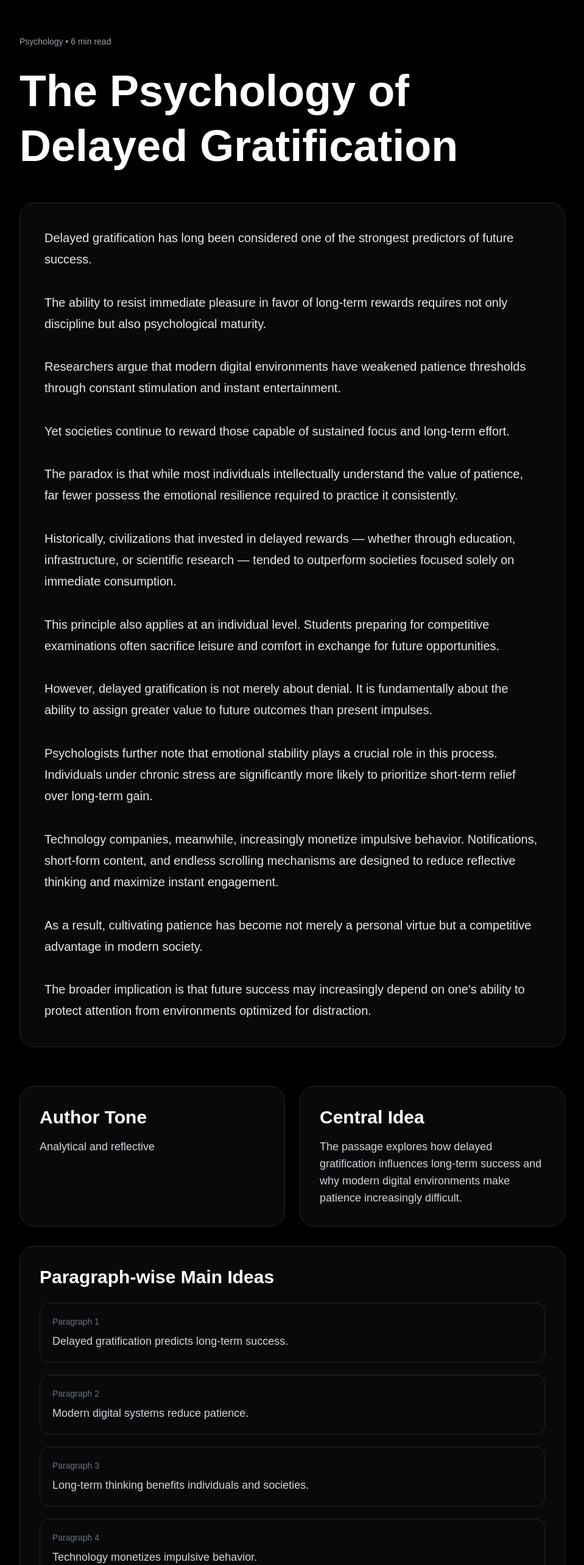
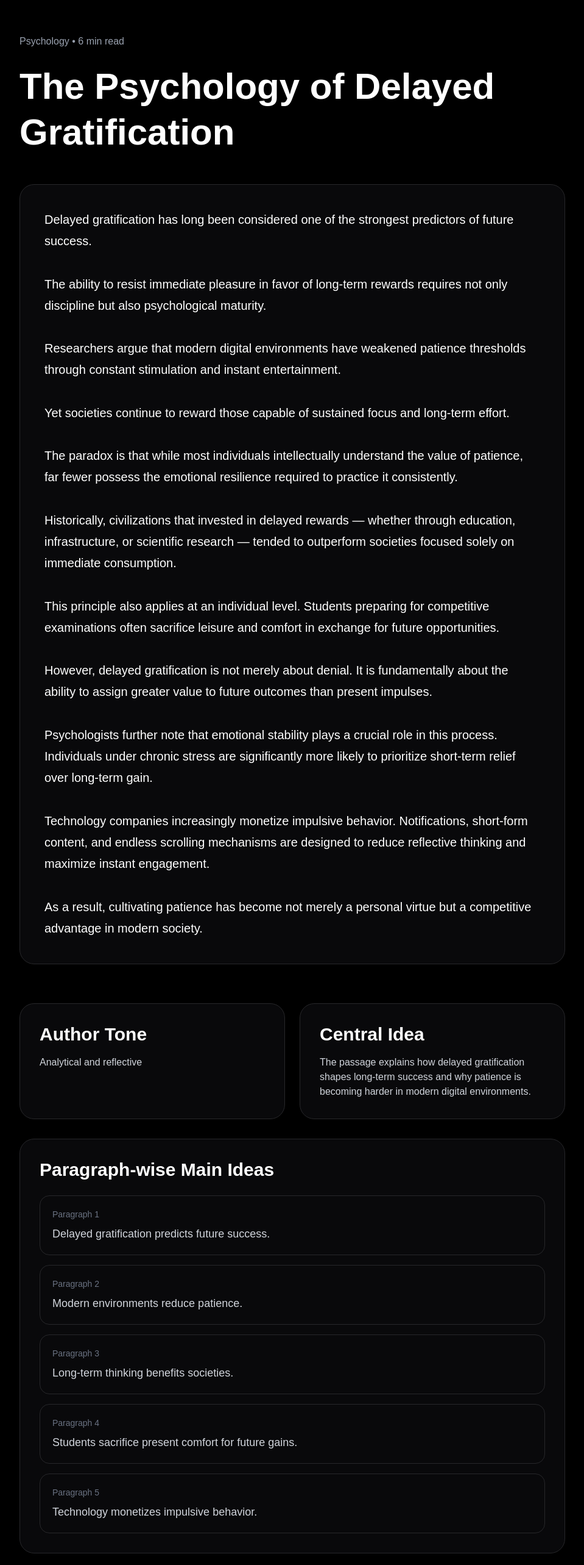
Before and after one commit to Parida-Prince/articles-daily-plus-web, a Next.js app: page /article/1 in a window 1280 px wide. Shown: the top 2566 px of the page at 61% size, without its empty margins (160-1119 px from the left). Built offline with nearby package versions, Linux system fonts and the light colour scheme.

Commit message:
fix library page

```diff
--- a/app/article/[id]/page.tsx
+++ b/app/article/[id]/page.tsx
@@ -1,4 +1,4 @@
-import { dailyArticles } from "@/data/daily";
+import { articles } from "@/data/articles";
 
 export default function ArticlePage({
   params,
@@ -6,10 +6,8 @@ export default function ArticlePage({
   params: { id: string };
 }) {
 
-  const articleId = parseInt(params.id);
-
-  const article = dailyArticles.find(
-    (item) => item.id === articleId
+  const article = articles.find(
+    (a) => a.id === Number(params.id)
   );
 
   if (!article) {
@@ -26,60 +24,51 @@ export default function ArticlePage({
     <main className="min-h-screen bg-black text-white px-6 py-14">
       <div className="max-w-4xl mx-auto">
 
-        {/* TOP META */}
-        <div className="mb-6">
-          <span className="text-sm text-gray-400">
-            {article.category} • {article.readTime}
-          </span>
+        <div className="mb-6 text-gray-400">
+          {article.category} • {article.readTime}
         </div>
 
-        {/* TITLE */}
-        <h1 className="text-5xl md:text-7xl font-bold leading-tight mb-12">
+        <h1 className="text-6xl font-bold leading-tight mb-12">
           {article.title}
         </h1>
 
-        {/* ARTICLE */}
-        <div className="bg-zinc-950 border border-zinc-800 rounded-3xl p-10 text-xl leading-[2.2rem] text-gray-200 whitespace-pre-line">
+        <div className="bg-zinc-950 border border-zinc-800 rounded-3xl p-10 text-xl leading-[2.2rem] whitespace-pre-line">
           {article.content}
         </div>
 
-        {/* INSIGHTS */}
         <div className="mt-16 space-y-8">
 
           <div className="grid md:grid-cols-2 gap-6">
 
-            {/* AUTHOR TONE */}
             <div className="bg-zinc-950 border border-zinc-800 rounded-3xl p-8">
               <h2 className="text-3xl font-bold mb-4">
                 Author Tone
               </h2>
 
-              <p className="text-gray-300 text-lg">
+              <p className="text-gray-300">
                 {article.tone}
               </p>
             </div>
 
-            {/* CENTRAL IDEA */}
             <div className="bg-zinc-950 border border-zinc-800 rounded-3xl p-8">
               <h2 className="text-3xl font-bold mb-4">
                 Central Idea
               </h2>
 
-              <p className="text-gray-300 text-lg">
+              <p className="text-gray-300">
                 {article.centralIdea}
               </p>
             </div>
 
           </div>
 
-          {/* PARAGRAPH WISE IDEAS */}
           <div className="bg-zinc-950 border border-zinc-800 rounded-3xl p-8">
 
             <h2 className="text-3xl font-bold mb-6">
               Paragraph-wise Main Ideas
             </h2>
 
-            <div className="space-y-5">
+            <div className="space-y-4">
 
               {article.paragraphSummary.map(
                 (point, index) => (
@@ -87,7 +76,6 @@ export default function ArticlePage({
                     key={index}
                     className="border border-zinc-800 rounded-2xl p-5"
                   >
-
                     <p className="text-sm text-gray-500 mb-2">
                       Paragraph {index + 1}
                     </p>
@@ -95,7 +83,6 @@ export default function ArticlePage({
                     <p className="text-lg text-gray-300">
                       {point}
                     </p>
-
                   </div>
                 )
               )}
@@ -103,7 +90,6 @@ export default function ArticlePage({
             </div>
           </div>
 
-          {/* CONCLUSION */}
           <div className="bg-zinc-950 border border-zinc-800 rounded-3xl p-8">
 
             <h2 className="text-3xl font-bold mb-4">
--- a/app/library/page.tsx
+++ b/app/library/page.tsx
@@ -3,57 +3,79 @@ import { articles } from "@/data/articles";
 
 export default function LibraryPage() {
   return (
-    <main className="min-h-screen bg-black text-white px-6 py-16">
-      <div className="max-w-6xl mx-auto">
+    <main className="min-h-screen bg-black text-white px-6 py-14">
 
-        <h1 className="text-6xl font-bold mb-4">
+      <div className="max-w-7xl mx-auto">
+
+        {/* HEADER */}
+        <div className="mb-14">
+
+          <p className="text-zinc-500 uppercase tracking-[0.3em] mb-4">
+            Articles Daily+
+          </p>
+
+          <h1 className="text-6xl md:text-7xl font-bold leading-tight mb-6">
             Reading Library
           </h1>
 
-        <p className="text-zinc-400 text-xl mb-14">
-          Curated CAT-style reading passages designed to improve
-          comprehension, focus, and reading stamina.
+          <p className="text-zinc-400 text-xl max-w-3xl leading-9">
+            Carefully curated CAT-style reading passages designed
+            to improve comprehension, inference ability, tone
+            detection, and analytical reading skills.
           </p>
 
-        <div className="grid md:grid-cols-2 gap-6">
+        </div>
+
+        {/* ARTICLES GRID */}
+        <div className="grid md:grid-cols-2 gap-8">
 
           {articles.map((article) => (
+
             <Link
               key={article.id}
               href={`/article/${article.id}`}
+              className="bg-zinc-950 border border-zinc-800 rounded-3xl p-8 hover:border-zinc-600 transition-all duration-300"
             >
-              <div className="border border-zinc-900 bg-zinc-950 rounded-3xl p-8 hover:border-zinc-700 transition cursor-pointer">
 
-                <div className="flex items-center gap-3 mb-5">
-                  <span className="text-sm px-3 py-1 bg-zinc-900 rounded-full text-zinc-300">
+              {/* TOP ROW */}
+              <div className="flex items-center justify-between mb-6">
+
+                <span className="text-sm text-zinc-500 uppercase tracking-wider">
                   {article.category}
                 </span>
 
                 <span className="text-sm text-zinc-500">
                   {article.readTime}
                 </span>
+
               </div>
 
-                <h2 className="text-3xl font-semibold leading-snug mb-6">
+              {/* TITLE */}
+              <h2 className="text-3xl font-semibold leading-snug mb-8">
                 {article.title}
               </h2>
 
+              {/* BOTTOM ROW */}
               <div className="flex items-center justify-between">
+
                 <span className="text-zinc-400">
-                    Difficulty: {article.difficulty}
+                  Premium CAT Reading
                 </span>
 
                 <span className="text-white">
                   Read →
                 </span>
+
+              </div>
+
+            </Link>
+
+          ))}
+
         </div>
 
       </div>
-            </Link>
-          ))}
 
-        </div>
-      </div>
     </main>
   );
 }
--- a/data/articles.ts
+++ b/data/articles.ts
@@ -3,15 +3,10 @@ export const articles = [
     id: 1,
     title: "The Psychology of Delayed Gratification",
     category: "Psychology",
-    readTime: "8 min read",
-    difficulty: "Moderate",
-    tone: "Analytical and reflective",
+    readTime: "6 min read",
+    premium: false,
 
-    summary:
-      "The passage explores how delayed gratification shapes long-term success and self-control.",
-
-    content: `
-Delayed gratification has long been considered one of the strongest predictors of future success.
+    content: `Delayed gratification has long been considered one of the strongest predictors of future success.
 
 The ability to resist immediate pleasure in favor of long-term rewards requires not only discipline but also psychological maturity.
 
@@ -20,30 +15,77 @@ Researchers argue that modern digital environments have weakened patience thresh
 Yet societies continue to reward those capable of sustained focus and long-term effort.
 
 The paradox is that while most individuals intellectually understand the value of patience, far fewer possess the emotional resilience required to practice it consistently.
-    `,
+
+Historically, civilizations that invested in delayed rewards — whether through education, infrastructure, or scientific research — tended to outperform societies focused solely on immediate consumption.
+
+This principle also applies at an individual level. Students preparing for competitive examinations often sacrifice leisure and comfort in exchange for future opportunities.
+
+However, delayed gratification is not merely about denial. It is fundamentally about the ability to assign greater value to future outcomes than present impulses.
+
+Psychologists further note that emotional stability plays a crucial role in this process. Individuals under chronic stress are significantly more likely to prioritize short-term relief over long-term gain.
+
+Technology companies increasingly monetize impulsive behavior. Notifications, short-form content, and endless scrolling mechanisms are designed to reduce reflective thinking and maximize instant engagement.
+
+As a result, cultivating patience has become not merely a personal virtue but a competitive advantage in modern society.`,
+
+    tone: "Analytical and reflective",
+
+    centralIdea:
+      "The passage explains how delayed gratification shapes long-term success and why patience is becoming harder in modern digital environments.",
+
+    paragraphSummary: [
+      "Delayed gratification predicts future success.",
+      "Modern environments reduce patience.",
+      "Long-term thinking benefits societies.",
+      "Students sacrifice present comfort for future gains.",
+      "Technology monetizes impulsive behavior.",
+    ],
+
+    conclusion:
+      "The author concludes that the ability to resist distraction and focus on long-term rewards is becoming increasingly valuable.",
   },
 
   {
     id: 2,
-    title: "Why Civilizations Collapse Slowly",
-    category: "History",
-    readTime: "10 min read",
-    difficulty: "Difficult",
-    tone: "Historical and analytical",
+    title: "Why Attention Has Become the New Currency",
+    category: "Technology",
+    readTime: "7 min read",
+    premium: true,
 
-    summary:
-      "The passage discusses how civilizations decline gradually through institutional erosion.",
+    content: `In industrial economies, physical labor determined productivity. In digital economies, however, attention has emerged as the most valuable resource.
 
-    content: `
-History rarely records the collapse of civilizations as singular dramatic moments.
+Companies no longer compete merely for money; they compete for minutes, clicks, and psychological engagement.
 
-More often, decline unfolds gradually through weakening institutions, economic instability, and declining civic trust.
+The rise of social media platforms fundamentally transformed how corporations understand consumer behavior.
 
-Empires frequently appear strongest shortly before deterioration becomes irreversible.
+Algorithms today are engineered to maximize retention rather than satisfaction.
 
-Historians emphasize that civilizations collapse not because challenges emerge, but because institutions lose the flexibility necessary to adapt effectively.
+Economists increasingly compare modern attention markets to extractive industries. Just as factories once extracted physical labor, digital platforms now extract cognitive attention.
 
-The eventual collapse therefore appears sudden only in retrospect.
-    `,
+This shift has produced profound social consequences including reduced concentration spans and compulsive information consumption.
+
+Educational institutions face particular challenges because students accustomed to rapid digital stimulation often struggle with sustained reading and analytical reasoning.
+
+Ironically, the individuals capable of deep focus are becoming disproportionately valuable in knowledge economies.
+
+The future workplace may therefore reward not multitasking but the rare capacity for uninterrupted concentration.
+
+In this sense, attention is no longer simply a psychological faculty. It has become an economic asset.`,
+
+    tone: "Critical and analytical",
+
+    centralIdea:
+      "The passage argues that attention has become the most valuable economic resource in digital societies.",
+
+    paragraphSummary: [
+      "Attention drives digital economies.",
+      "Platforms monetize engagement.",
+      "Algorithms maximize retention.",
+      "Digital overload affects concentration.",
+      "Deep focus is becoming valuable.",
+    ],
+
+    conclusion:
+      "The author concludes that sustained attention may become one of the most important skills in future economies.",
   },
 ];
```
Lines whose indentation alone changed are shown as unchanged.
